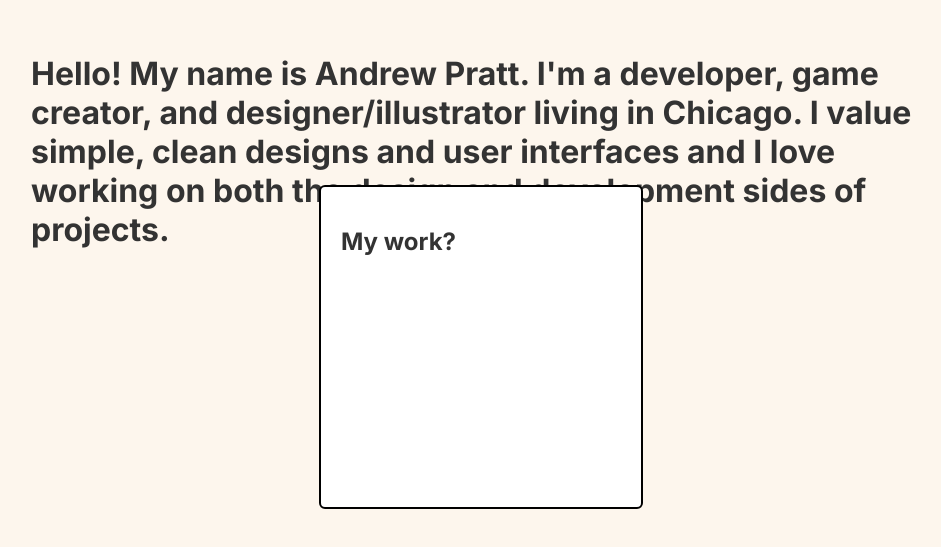
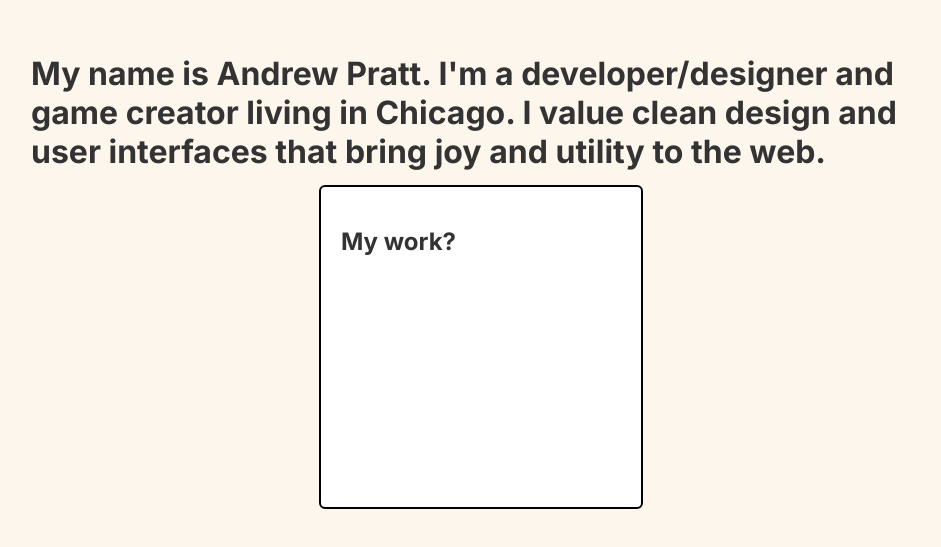
Before and after one commit to apratt957/2024portfolio, a Next.js app: page / in a window 1280 px wide. Shown: the part 135-682 px from the top of the page, without its empty margins (159-1100 px from the left). Built offline with nearby package versions, Linux system fonts and the light colour scheme.

Commit message:
add basics of work

```diff
--- a/src/app/card.tsx
+++ b/src/app/card.tsx
@@ -2,9 +2,12 @@ import { motion } from "framer-motion"
 import styles from "./page.module.css"
 
 type CardProps = {
+    xAnimate?: number,
+    yAnimate?: number,
     isPopped: boolean,
     dragConstraint: object,
-    title: string,
+    title?: string,
+    description: string,
     handleClick: React.MouseEventHandler<HTMLElement>
 }
 
@@ -12,12 +15,14 @@ export default function Card(props: CardProps) {
 
     return (
         <motion.article
-            animate={props.isPopped ? { x: 100, y: -50 } : {}}
+            animate={props.isPopped ? { x: props.xAnimate, y: props.yAnimate } : {}}
             drag
             dragConstraints={props.dragConstraint}
             className={styles.card}
-            onClick={props.handleClick}>
-            <h1>{props.title}</h1>
+            onClick={props.handleClick}
+        >
+            <h1>{props.description}</h1>
+            <p>{props.title}</p>
         </motion.article>
     );
   }
--- a/src/app/page.tsx
+++ b/src/app/page.tsx
@@ -2,6 +2,7 @@
 
 import { motion } from "framer-motion"
 import { Fragment, useRef, useState } from "react"
+import { work } from "./work"
 import Card from "./card"
 import styles from "./page.module.css"
 
@@ -18,13 +19,20 @@ export default function Home() {
   return (
     <motion.main ref={constraintsRef}  className={styles.main}>
       <header>
-        <h1>Hello! My name is Andrew Pratt. I'm a developer, game creator, and designer/illustrator living in Chicago. I value simple, clean designs and user interfaces and I love working on both the design and development sides of projects.</h1>
+        <h1>My name is Andrew Pratt. I'm a developer/designer and game creator living in Chicago. I value clean design and user interfaces that bring joy and utility to the web.</h1>
       </header>
-      {!isPopped ? <Card isPopped={isPopped} dragConstraint={constraintsRef} title={'My work?'} handleClick={handleCardClick} /> :
+      {!isPopped ? <Card isPopped={isPopped} dragConstraint={constraintsRef} description={'My work?'} handleClick={handleCardClick} /> :
         <Fragment>
-          <Card isPopped={isPopped} dragConstraint={constraintsRef} title={'My work!'} handleClick={handleCardClick} />
-          <Card isPopped={isPopped} dragConstraint={constraintsRef} title={'My work!'} handleClick={handleCardClick} />
-          <Card isPopped={isPopped} dragConstraint={constraintsRef} title={'My work!'} handleClick={handleCardClick} />
+          {work.map((project, index) => {
+            return <Card key={index}
+              isPopped={isPopped}
+              dragConstraint={constraintsRef}
+              title={project.title}
+              description={project.description}
+              xAnimate={project.xAnimate}
+              yAnimate={project.yAnimate}
+              handleClick={handleCardClick} />
+          })}
         </Fragment>
       }
     </motion.main>
--- /dev/null
+++ b/src/app/work.tsx
@@ -0,0 +1,20 @@
+export const work = [
+    {
+        title: 'Keeping Time',
+        description: 'A pared down, no fuss pomodoro timer',
+        xAnimate: Math.ceil(((Math.random() - 0.5) * 2) * 300),
+        yAnimate: Math.ceil(((Math.random() - 0.5) * 2) * 300)
+    },
+    {
+        title: 'CareRing',
+        description: 'Connect with local volunteering opportunities',
+        xAnimate: Math.ceil(((Math.random() - 0.5) * 2) * 300),
+        yAnimate: Math.ceil(((Math.random() - 0.5) * 2) * 300)
+    },
+    {
+        title: 'Procedural Jams',
+        description: 'Procedurally generated ambient music',
+        xAnimate: Math.ceil(((Math.random() - 0.5) * 2) * 300),
+        yAnimate: Math.ceil(((Math.random() - 0.5) * 2) * 300)
+    }
+]
```
